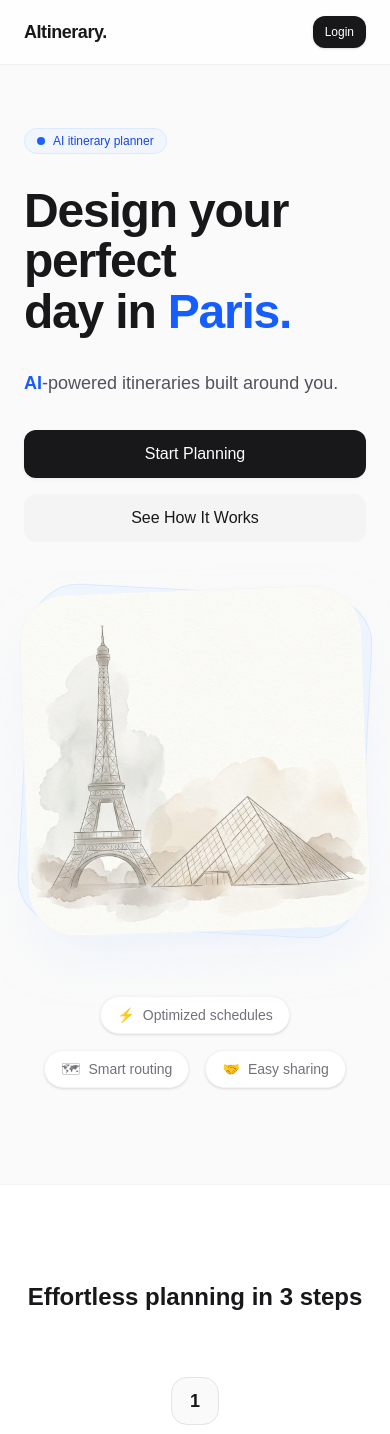
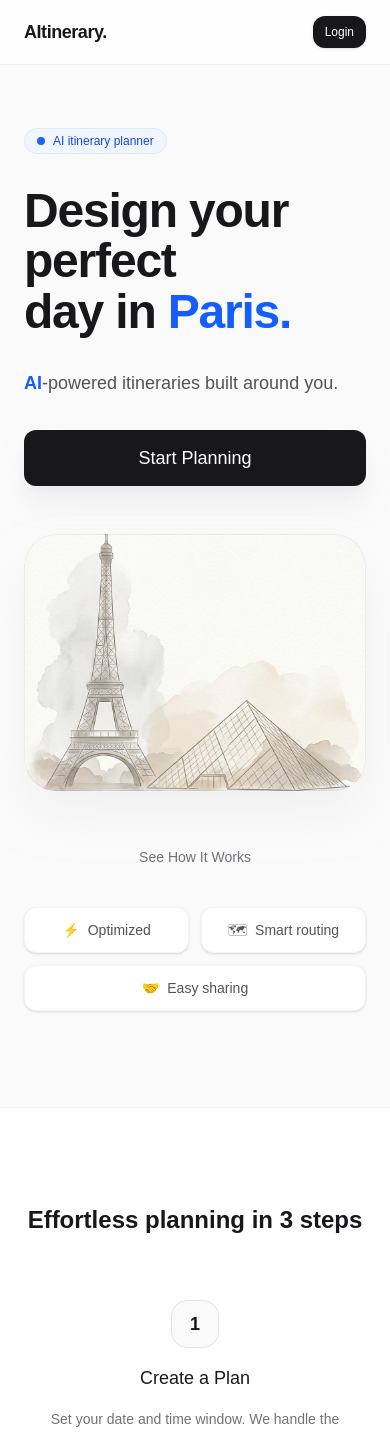
Before and after one commit to yahzoheir/paris-itenerary, a Next.js app: page / in a window 390 px wide. Shown: the top 1434 px of the page. Built offline with nearby package versions, Linux system fonts and the light colour scheme; no server answers.

Commit message:
UI redesign, landing page

```diff
--- a/app/page.tsx
+++ b/app/page.tsx
@@ -37,9 +37,8 @@ export default function HomePage() {
             ) : email ? (
               <div className="flex items-center gap-4">
                 <span className="text-sm text-zinc-600 hidden sm:block">{email}</span>
-                <Button onClick={logout} variant="ghost" size="sm" className="text-zinc-400 hover:text-zinc-600">Logout</Button>
-                <a href="/plans">
-                  <Button variant="primary" size="sm">My Plans</Button>
+                <a href="/plans" className="text-sm font-medium text-zinc-900 hover:text-blue-600 transition-colors">
+                  My Plans
                 </a>
               </div>
             ) : (
@@ -53,7 +52,7 @@ export default function HomePage() {
 
       {/* Hero Section */}
       <section className="relative pt-32 pb-24 px-6 max-w-5xl mx-auto">
-        <div className="flex flex-col md:flex-row items-center gap-12 mb-16">
+        <div className="flex flex-col md:flex-row items-center gap-12 mb-12">
           <div className="flex-1 space-y-8 animate-in fade-in slide-in-from-bottom-4 duration-700">
             {/* Badge */}
             <div className="inline-flex items-center gap-2 px-3 py-1 rounded-full bg-blue-50/80 border border-blue-100 text-xs font-medium text-blue-700">
@@ -71,46 +70,79 @@ export default function HomePage() {
               <span className="font-semibold text-blue-600">AI</span>-powered itineraries built around you.
             </p>
 
-            {/* Buttons */}
-            <div className="flex flex-col md:flex-row gap-4 w-full md:w-auto">
-              <a href={email ? "/plans" : "/login"} className="w-full md:w-auto">
-                <Button size="lg" className="rounded-full w-full md:w-auto min-h-[48px] px-8 bg-zinc-900 hover:bg-zinc-800 text-white font-medium shadow-lg shadow-zinc-200/50">
+            {/* Desktop Buttons (Hidden on Mobile) */}
+            <div className="hidden md:flex flex-row gap-4">
+              <a href={email ? "/plans" : "/login"}>
+                <Button size="lg" className="rounded-full px-8 bg-zinc-900 hover:bg-zinc-800 text-white font-medium shadow-lg shadow-zinc-200/50">
                   Start Planning
                 </Button>
               </a>
               <Button
-                variant="secondary"
+                variant="ghost"
                 size="lg"
-                className="rounded-full w-full md:w-auto min-h-[48px] border-zinc-200 bg-white hover:bg-zinc-50 text-zinc-700"
+                className="rounded-full text-zinc-600 hover:text-zinc-900 hover:bg-zinc-50"
                 onClick={scrollToHowItWorks}
               >
                 See How It Works
               </Button>
             </div>
+
+            {/* Mobile Primary Button (Visible on Mobile) */}
+            <div className="md:hidden w-full">
+              <a href={email ? "/plans" : "/login"} className="w-full">
+                <Button size="lg" className="rounded-full w-full min-h-[56px] bg-zinc-900 hover:bg-zinc-800 text-white font-medium shadow-xl shadow-zinc-200/50 text-lg">
+                  Start Planning
+                </Button>
+              </a>
+            </div>
           </div>
 
-          {/* Interaction/Illustration */}
-          <div className="flex-1 relative w-full aspect-square max-w-md md:max-w-lg">
-            <div className="absolute inset-0 bg-blue-50 rounded-[3rem] rotate-3 z-0 border border-blue-100" />
-            <div className="absolute inset-0 bg-white rounded-[3rem] -rotate-2 z-10 shadow-2xl shadow-blue-100/50 overflow-hidden border border-zinc-100">
+          {/* Illustration - Full width, soft rounded, no heavy border */}
+          <div className="flex-1 w-full max-w-md md:max-w-lg">
+            <div className="relative w-full aspect-[4/3] md:aspect-square rounded-[2rem] overflow-hidden shadow-2xl shadow-zinc-200/50">
               <img
                 src="/paris_hero_minimalist_1769709515570.png"
                 alt="Paris Illustration"
-                className="w-full h-full object-cover opacity-95 hover:scale-105 transition-transform duration-700"
+                className="w-full h-full object-cover transform hover:scale-105 transition-transform duration-700"
               />
+              <div className="absolute inset-0 ring-1 ring-inset ring-black/5 rounded-[2rem]"></div>
             </div>
           </div>
         </div>
 
-        {/* Feature List (Moved below for better mobile flow) */}
-        <div className="flex flex-wrap justify-center md:justify-start gap-4 md:gap-8 text-sm text-zinc-500 font-medium">
-          <div className="flex items-center gap-2 bg-white px-4 py-2 rounded-full border border-zinc-100 shadow-sm">
+        {/* Mobile Secondary CTA & Benefits (Below Illustration on Mobile) */}
+        <div className="flex flex-col md:hidden gap-8 items-center">
+          {/* Secondary CTA - Lighter style */}
+          <button
+            onClick={scrollToHowItWorks}
+            className="text-zinc-500 font-medium text-sm hover:text-zinc-900 transition-colors py-2"
+          >
+            See How It Works
+          </button>
+
+          {/* Benefits - Prominent chips */}
+          <div className="flex flex-wrap justify-center gap-3 w-full">
+            <div className="flex-1 min-w-[140px] flex items-center justify-center gap-2 bg-white px-4 py-3 rounded-xl border border-zinc-100 shadow-sm text-sm font-medium text-zinc-600">
+              <span>⚡</span> Optimized
+            </div>
+            <div className="flex-1 min-w-[140px] flex items-center justify-center gap-2 bg-white px-4 py-3 rounded-xl border border-zinc-100 shadow-sm text-sm font-medium text-zinc-600">
+              <span>🗺</span> Smart routing
+            </div>
+            <div className="flex-1 min-w-[140px] flex items-center justify-center gap-2 bg-white px-4 py-3 rounded-xl border border-zinc-100 shadow-sm text-sm font-medium text-zinc-600">
+              <span>🤝</span> Easy sharing
+            </div>
+          </div>
+        </div>
+
+        {/* Desktop Benefits (Hidden on Mobile) */}
+        <div className="hidden md:flex flex-wrap justify-start gap-8 text-sm text-zinc-500 font-medium mt-12">
+          <div className="flex items-center gap-2 bg-white px-5 py-2.5 rounded-full border border-zinc-100 shadow-sm transition-shadow hover:shadow-md">
             <span>⚡</span> Optimized schedules
           </div>
-          <div className="flex items-center gap-2 bg-white px-4 py-2 rounded-full border border-zinc-100 shadow-sm">
+          <div className="flex items-center gap-2 bg-white px-5 py-2.5 rounded-full border border-zinc-100 shadow-sm transition-shadow hover:shadow-md">
             <span>🗺</span> Smart routing
           </div>
-          <div className="flex items-center gap-2 bg-white px-4 py-2 rounded-full border border-zinc-100 shadow-sm">
+          <div className="flex items-center gap-2 bg-white px-5 py-2.5 rounded-full border border-zinc-100 shadow-sm transition-shadow hover:shadow-md">
             <span>🤝</span> Easy sharing
           </div>
         </div>
```
